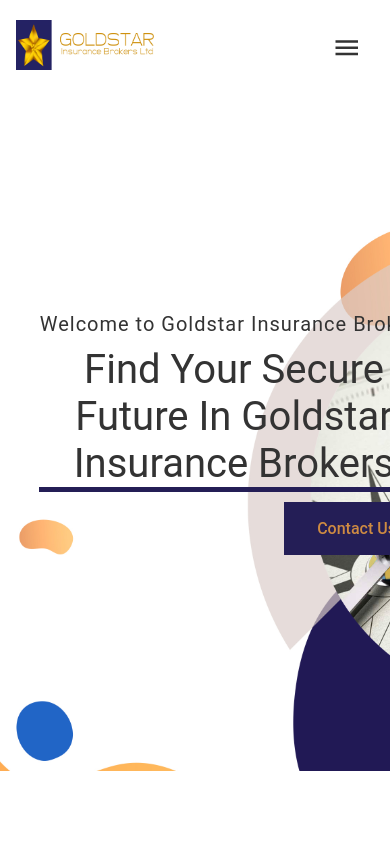
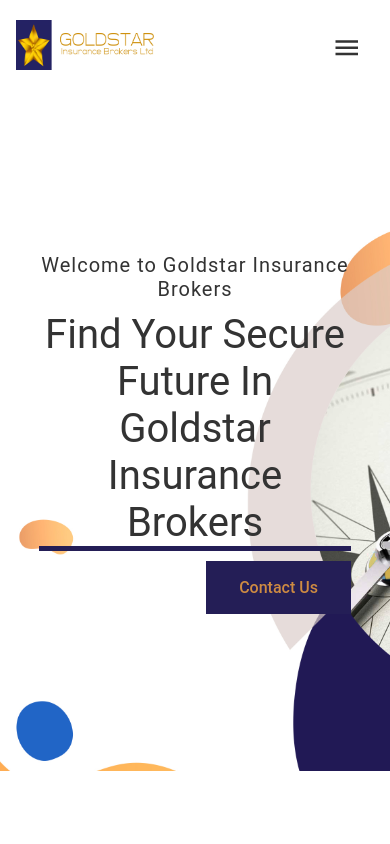
Before and after one commit to Lance1891q/GIB-Brookers, a plain HTML site: page index.html in a window 390 px wide. Shown: the top 844 px of the page. Drawn offline with nearby package versions, Linux system fonts and the light colour scheme.

Commit message:
3rd commit

```diff
--- a/css/main.css
+++ b/css/main.css
@@ -621,7 +621,7 @@ nav {
     }
 
     .team_box .btn {
-        width: 40%;
+        width: 100%;
     }
 
     .team_box span {
@@ -668,7 +668,8 @@ nav {
 
 @media (max-width: 999px) {
     .home_con {
-        width: 100%;
+        width: 80%;
+        align-items: center;
     }
 
     .about {
```
